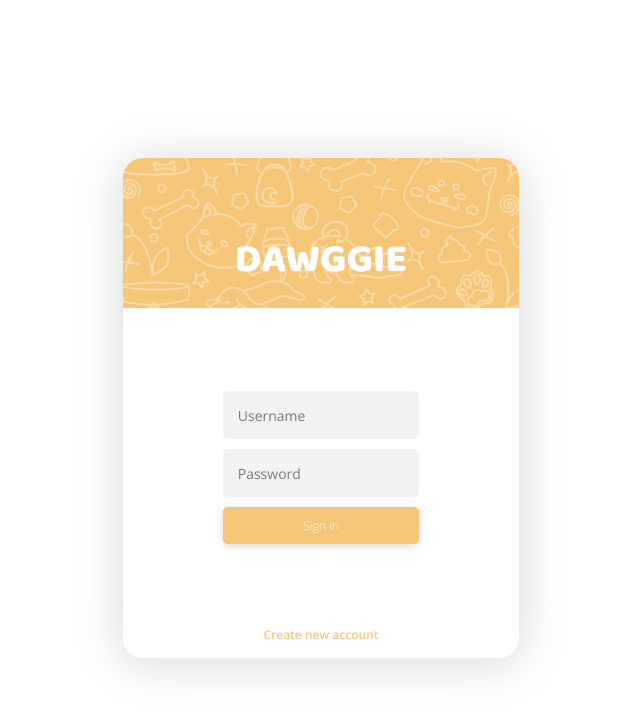
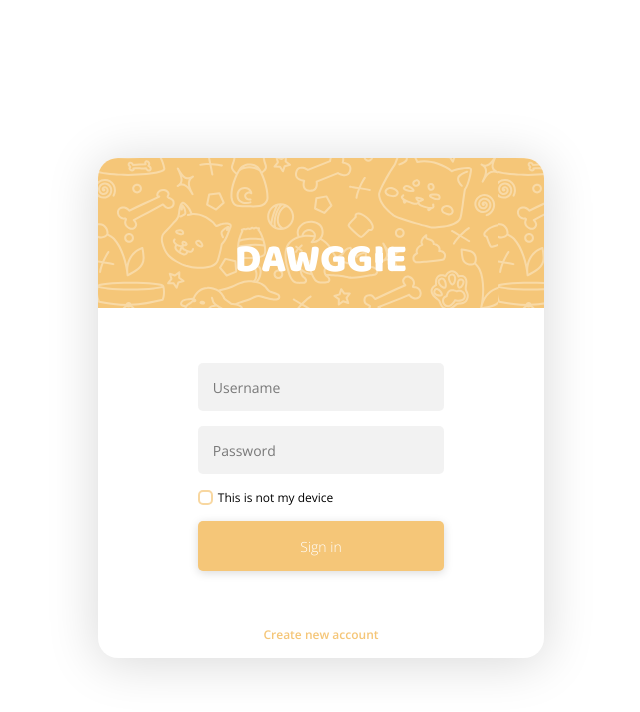
Before and after one commit to IsmayiI/Dawggie, a React (Vite) app: page /auth in a window 1280 px wide. Shown: the top 712 px of the page, without its empty margins (319-959 px from the left). Built offline with nearby package versions, Linux system fonts and the light colour scheme.

Commit message:
add checkbox

```diff
--- a/src/common/buttons/button/Button.module.css
+++ b/src/common/buttons/button/Button.module.css
@@ -2,11 +2,11 @@
    background: #f5c678;
    box-shadow: 0px 2px 10px rgba(0, 0, 0, 0.15);
    border-radius: 5px;
-   padding: 10px 80.5px;
+   padding: 15.5px 102.5px;
    border: none;
    color: #ffffff;
    cursor: pointer;
-   font-size: 12px;
+   font-size: 14px;
    font-weight: 300;
    font-style: normal;
 }
@@ -19,3 +19,55 @@
 .button:active {
    background: rgba(245, 198, 120, 0.7);
 }
+
+.dot-flashing {
+   position: relative;
+   width: 6px;
+   height: 6px;
+   border-radius: 5px;
+   background-color: #fff;
+   color: #fff;
+   animation: dotFlashing 0.5s infinite linear alternate;
+   animation-delay: 0.25s;
+}
+
+.dot-flashing::before,
+.dot-flashing::after {
+   content: '';
+   display: inline-block;
+   position: absolute;
+   top: 0;
+}
+
+.dot-flashing::before {
+   left: -10px;
+   width: 6px;
+   height: 6px;
+   border-radius: 5px;
+   background-color: #fff;
+   color: #fff;
+   animation: dotFlashing 0.5s infinite alternate;
+   animation-delay: 0s;
+}
+
+.dot-flashing::after {
+   left: 10px;
+   width: 6px;
+   height: 6px;
+   border-radius: 5px;
+   background-color: #fff;
+   color: #fff;
+   animation: dotFlashing 0.5s infinite alternate;
+   animation-delay: 0.5s;
+}
+
+@keyframes dotFlashing {
+   0% {
+      background-color: rgba(255, 255, 255, 0.5);
+   }
+
+   50%,
+   100% {
+      background-color: #fff;
+   }
+}
--- /dev/null
+++ b/src/common/fields/inputs/CheckBox/CheckBox.module.css
@@ -0,0 +1,40 @@
+.checkboxContainer {
+   cursor: pointer;
+   display: flex;
+   align-items: center;
+}
+
+.checkbox {
+   clip: rect(0 0 0 0);
+   clip-path: inset(50%);
+   height: 1px;
+   overflow: hidden;
+   position: absolute;
+   white-space: nowrap;
+   width: 1px;
+}
+
+.customCheckbox {
+   display: inline-block;
+   cursor: pointer;
+   width: 15px;
+   height: 15px;
+   border: 2px solid rgba(245, 198, 120, 0.7);
+   background: transparent;
+   border-radius: 5px;
+}
+
+.customCheckbox:hover {
+   border: 2px solid rgba(245, 198, 120, 1);
+}
+
+.checkbox:checked~.customCheckbox {
+   border: none;
+   background-image: url('../../../../static/images/checkbox.svg');
+}
+
+.label {
+   display: inline-block;
+   margin-left: 5px;
+   font-size: 12px;
+}
--- /dev/null
+++ b/src/common/fields/inputs/CheckBox/CheckBox.tsx
@@ -0,0 +1,12 @@
+
+import styles from './CheckBox.module.css'
+
+export const CheckBox = ({ label, ...props }: InputProps) => {
+   return (
+      <label className={styles.checkboxContainer}>
+         <input className={styles.checkbox} type='checkbox' checked={props.checked} {...props} />
+         <span className={styles.customCheckbox} />
+         <span className={styles.label}>{label}</span>
+      </label>
+   )
+}
--- a/src/common/fields/inputs/index.ts
+++ b/src/common/fields/inputs/index.ts
@@ -1,2 +1,3 @@
 export * from './input/Input'
 export * from './PasswordInput/PasswordInput'
+export * from './CheckBox/CheckBox'
--- a/src/common/fields/inputs/input.d.ts
+++ b/src/common/fields/inputs/input.d.ts
@@ -1,5 +1,5 @@
 interface InputProps extends Omit<InputHTMLAttributes<HTMLInputElement>, 'placeholder'> {
    label: string,
    isError?: boolean,
-   helperText?: string
+   helperText?: string,
 }
--- a/src/pages/LoginPage/LoginPage.module.css
+++ b/src/pages/LoginPage/LoginPage.module.css
@@ -36,7 +36,7 @@
 }
 
 .inputContainer {
-   margin-bottom: 10px;
+   margin-bottom: 15px;
 }
 
 .singUpContainer {
--- a/src/pages/LoginPage/LoginPage.tsx
+++ b/src/pages/LoginPage/LoginPage.tsx
@@ -1,7 +1,7 @@
 import styles from './LoginPage.module.css'
 import { ChangeEvent, useState } from 'react'
 import { useNavigate } from 'react-router-dom'
-import { Input, PasswordInput } from '@common/fields'
+import { CheckBox, Input, PasswordInput } from '@common/fields'
 import { Button } from '@common/buttons'
 
 interface FormErrors {
@@ -35,7 +35,7 @@ const validateLoginForm = <T extends keyof typeof loginFormValidateShema>(name:
 
 
 export const LoginPage = () => {
-   const [formValues, setFormValues] = useState({ username: '', password: '' })
+   const [formValues, setFormValues] = useState({ username: '', password: '', notMyComputer: false })
    const [formErrors, setFormErrors] = useState<FormErrors>({ username: null, password: null })
    const navigate = useNavigate()
 
@@ -76,7 +76,15 @@ export const LoginPage = () => {
                         helperText: formErrors.password
                      })} />
                </div>
-
+               <div className={styles.inputContainer}>
+                  <CheckBox
+                     checked={formValues.notMyComputer}
+                     label='This is not my device'
+                     onChange={(e: ChangeEvent<HTMLInputElement>) => {
+                        const notMyComputer = e.target.checked
+                        setFormValues({ ...formValues, notMyComputer })
+                     }} />
+               </div>
                <div>
                   <Button>Sign in</Button>
                </div>
```
Also changed, not shown: src/common/buttons/button/Button.tsx (+4 -3 lines), src/common/fields/index.ts (line endings or trailing spaces).
